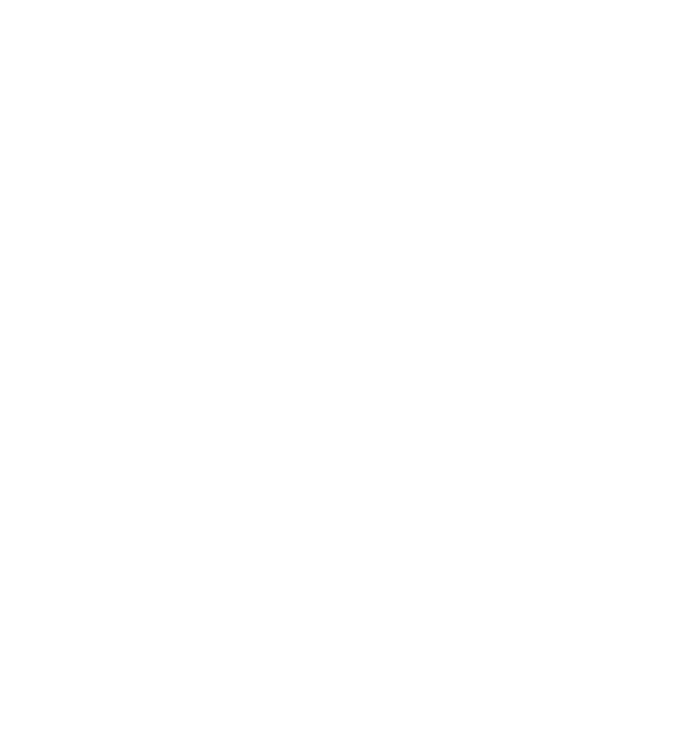
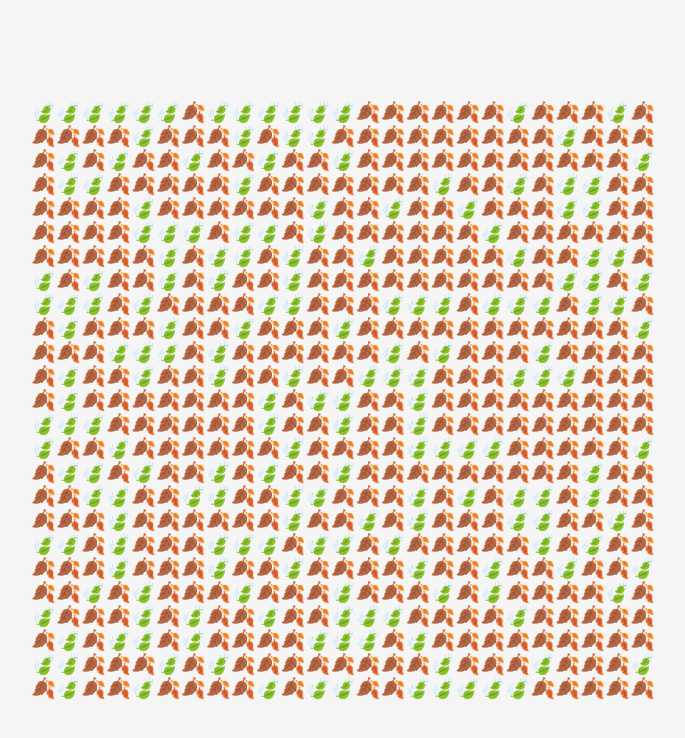
Before and after one commit to vladimirrotariu/202307-w2chwe-vladimir-rotariu, a website: page app/index.html in a window 1280 px wide. Shown: the whole page, without its empty margins (297-982 px from the left). Drawn offline with Linux system fonts and the light colour scheme.

Commit message:
Position the game in the start page, and set size

```diff
--- a/app/GameOfLife.js
+++ b/app/GameOfLife.js
@@ -29,6 +29,15 @@
       }
     }
   }
+
+  displayState() {
+    let statePositioned = "";
+    for (let row = 0; row < this.dimensionSquareGrid; row++) {
+      statePositioned += this.currentState[row].join("") + "<br/>";
+    }
+
+    return statePositioned;
+  }
 }
 
 export default GameOfLife;
--- a/app/index.html
+++ b/app/index.html
@@ -4,11 +4,13 @@
 <head>
   <meta charset="UTF-8">
   <meta name="viewport" content="width=device-width, initial-scale=1.0">
+  <link rel="stylesheet" href="styles/styles.css">
+  <script src="index.js" defer type="module"></script>
   <title>The Game of Life</title>
 </head>
 
 <body>
-  <title>The Game of Life</title>
+  <main class="game-container"></main>
 </body>
 
 </html>
--- /dev/null
+++ b/app/index.js
@@ -0,0 +1,10 @@
+import GameOfLife from "./GameOfLife.js";
+
+const startGameOfLife = () => {
+  const game = new GameOfLife(25);
+  game.createDeadGrid();
+  game.populateDeadGrid(0.32);
+  document.querySelector(".game-container").innerHTML = game.displayState();
+};
+
+startGameOfLife();
--- /dev/null
+++ b/app/styles/styles.css
@@ -0,0 +1,23 @@
+*,
+::before,
+::after {
+  box-sizing: border-box;
+}
+
+body {
+  margin: 0;
+  font-size: min(2.5vh, 2.5vw);
+  background-color: whitesmoke;
+}
+
+main {
+  max-width: 100vw;
+  height: 100vh;
+}
+
+.game-container {
+  display: flex;
+  flex-direction: column;
+  align-items: center;
+  justify-content: center;
+}
```
Also changed, not shown: commitlint.config.cjs (renamed from commitlint.config.js).
